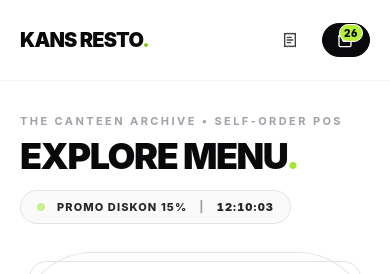
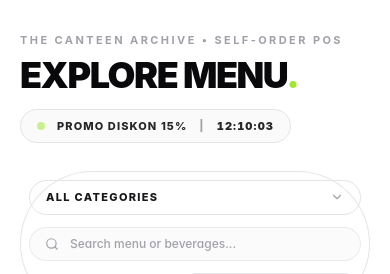
Before and after one commit to BRYNNV2/System-Bahterabiru, a Next.js app: page / in a window 390 px wide. Shown: the top 274 px of the page. Built offline with nearby package versions, Linux system fonts and the light colour scheme.

Commit message:
refactor: remove top header navigation bar for clean editorial view

```diff
--- a/src/app/page.tsx
+++ b/src/app/page.tsx
@@ -1,7 +1,6 @@
 "use client";
 
 import React, { useState } from "react";
-import { HeaderBar } from "@/components/pos/HeaderBar";
 import { ExploreMenuSection } from "@/components/pos/ExploreMenuSection";
 import { OrderSidebar } from "@/components/pos/OrderSidebar";
 import { CheckoutModal } from "@/components/pos/CheckoutModal";
@@ -28,19 +27,8 @@ export default function BuyerPosPage() {
 
   return (
     <div className="min-h-screen w-full bg-white flex flex-col">
-      {/* Sticky Minimalist Editorial Header Bar */}
-      <HeaderBar
-        onOpenRecentOrders={() => setIsRecentOrdersOpen(true)}
-        onToggleOrderPanel={() => setIsOrderPanelOpen((prev) => !prev)}
-        isOrderPanelOpen={isOrderPanelOpen}
-        promoOnly={promoOnly}
-        setPromoOnly={setPromoOnly}
-        orderMode={orderMode}
-        setOrderMode={setOrderMode}
-      />
-
-      {/* Main Content Container (Full-width, edge-to-edge aligned) */}
-      <main className="flex-1 w-full max-w-[1720px] mx-auto px-5 sm:px-8 lg:px-12 pt-8 pb-24">
+      {/* Main Content Container (Full-width, edge-to-edge aligned, no top header) */}
+      <main className="flex-1 w-full max-w-[1720px] mx-auto px-5 sm:px-8 lg:px-12 pt-8 sm:pt-10 pb-24">
         <div className="flex flex-col xl:flex-row gap-10 items-start justify-between w-full">
           {/* Left / Main Product Showcase (Berakit Series style) */}
           <div className="flex-1 w-full min-w-0">
@@ -48,10 +36,11 @@ export default function BuyerPosPage() {
               promoOnly={promoOnly}
               setPromoOnly={setPromoOnly}
               isOrderPanelOpen={isOrderPanelOpen}
+              onOpenRecentOrders={() => setIsRecentOrdersOpen(true)}
             />
           </div>
 
-          {/* Right POS Terminal Dock (Toggles open/closed cleanly) */}
+          {/* Right POS Terminal Dock */}
           {isOrderPanelOpen && (
             <div className="w-full xl:w-[390px] shrink-0">
               <OrderSidebar
@@ -64,7 +53,7 @@ export default function BuyerPosPage() {
         </div>
       </main>
 
-      {/* Bottom Floating Kiosk Bar (McDonald's / Blitz Self-Order style when panel is hidden or on tablet/mobile) */}
+      {/* Bottom Floating Kiosk Bar (When panel is hidden or on small screens) */}
       {totalItems > 0 && !isOrderPanelOpen && (
         <div className="fixed bottom-6 inset-x-0 z-40 px-5 flex justify-center pointer-events-none">
           <div className="pointer-events-auto w-full max-w-2xl bg-zinc-950 text-white rounded-full p-2.5 pl-6 pr-3 shadow-2xl flex items-center justify-between gap-4 border border-zinc-800">
--- a/src/components/pos/ExploreMenuSection.tsx
+++ b/src/components/pos/ExploreMenuSection.tsx
@@ -9,6 +9,7 @@ import {
   Minus,
   Check,
   X,
+  ReceiptText,
 } from "lucide-react";
 import { usePosStore } from "@/store/usePosStore";
 import {
@@ -22,12 +23,14 @@ interface ExploreMenuSectionProps {
   promoOnly: boolean;
   setPromoOnly: (val: boolean) => void;
   isOrderPanelOpen: boolean;
+  onOpenRecentOrders: () => void;
 }
 
 export function ExploreMenuSection({
   promoOnly,
   setPromoOnly,
   isOrderPanelOpen,
+  onOpenRecentOrders,
 }: ExploreMenuSectionProps) {
   const {
     menuItems,
@@ -42,6 +45,7 @@ export function ExploreMenuSection({
     addToCart,
     decrementFromCart,
     getItemQuantity,
+    recentOrders,
   } = usePosStore();
 
   const [showCategoryDropdown, setShowCategoryDropdown] = useState(false);
@@ -122,10 +126,22 @@ export function ExploreMenuSection({
           </h1>
         </div>
 
+        {/* Right Action Buttons */}
+        <div className="flex flex-wrap items-center gap-2.5 self-start md:self-auto">
+          {recentOrders.length > 0 && (
+            <button
+              onClick={onOpenRecentOrders}
+              className="inline-flex items-center gap-1.5 px-3.5 py-2 rounded-full border border-zinc-200 hover:border-zinc-950 text-[11px] font-extrabold tracking-wider uppercase text-zinc-700 hover:text-zinc-950 transition cursor-pointer"
+            >
+              <ReceiptText className="w-3.5 h-3.5" />
+              <span>Struk ({recentOrders.length})</span>
+            </button>
+          )}
+
           {/* Clean Minimalist Promo Countdown Pill */}
           <button
             onClick={() => setPromoOnly(!promoOnly)}
-          className={`self-start md:self-auto inline-flex items-center gap-3 px-4 py-2 rounded-full border text-[11px] font-extrabold tracking-widest uppercase transition cursor-pointer ${
+            className={`inline-flex items-center gap-3 px-4 py-2 rounded-full border text-[11px] font-extrabold tracking-widest uppercase transition cursor-pointer ${
               promoOnly
                 ? "bg-zinc-950 text-white border-zinc-950"
                 : "bg-zinc-50 text-zinc-800 border-zinc-200 hover:border-zinc-950"
@@ -138,6 +154,7 @@ export function ExploreMenuSection({
               {hours}:{minutes}:{seconds}
             </span>
           </button>
+        </div>
       </div>
 
       {/* Full-Width Pill Toolbar (Category Selector | Centered Search | Item Count & Sort) */}
```
Also changed, not shown: 1 other file (tests, documents, lock files or other folders). Lines whose indentation alone changed are shown as unchanged.
